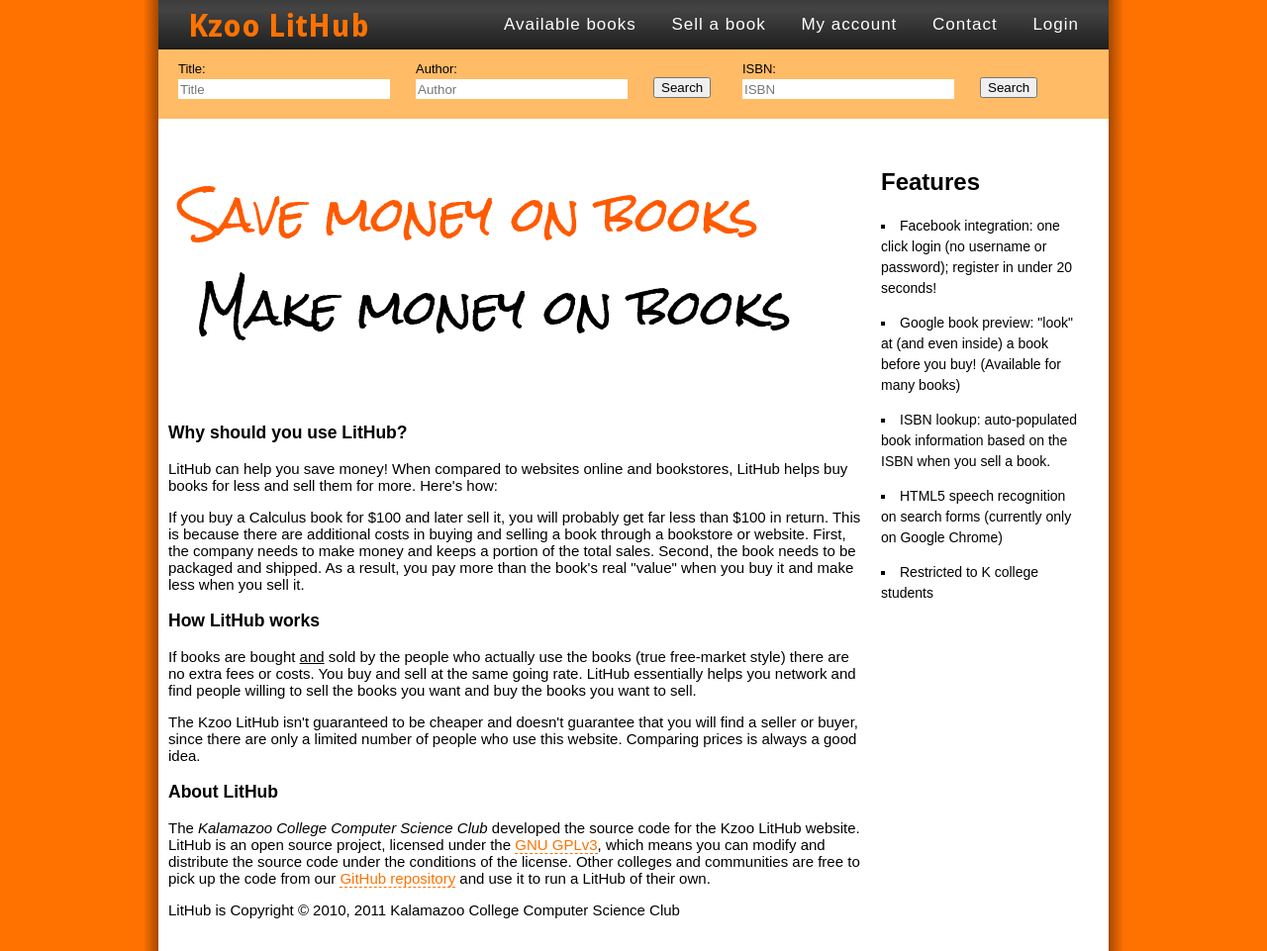
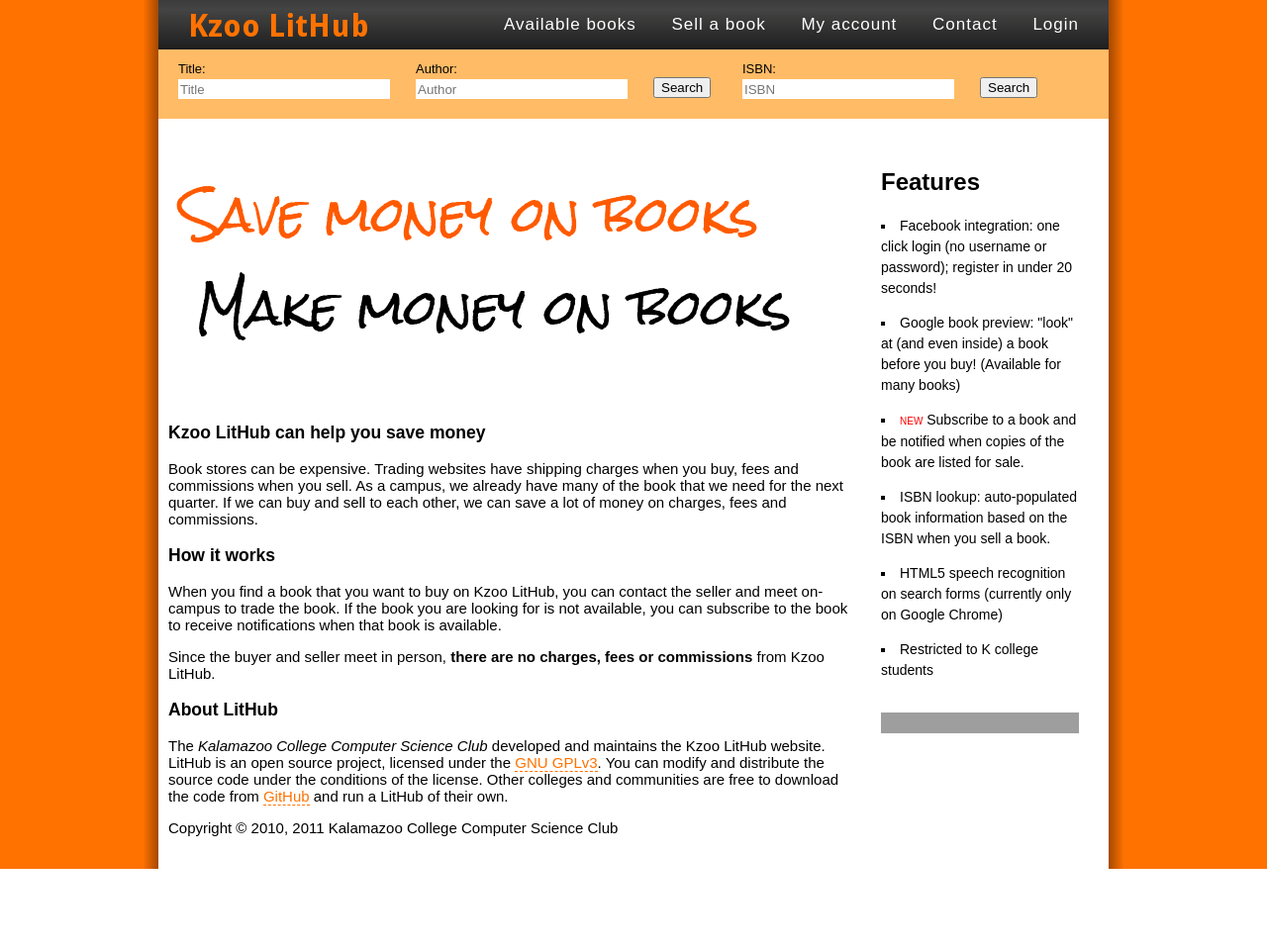
Before and after one commit to umangv/LitHub, a Django app: page / in a window 1280 px wide. Shown: the whole page at 99% size. After the commit the page ends 878 px from the top, so only its background shows below. Run offline with Django 3.2, Linux system fonts and the light colour scheme; parts of the project's set-up code (start-up, migrations or seed data) failed here and were passed over; some libraries are stand-ins or nearby versions; some web fonts are replaced; grey boxes are pictures that could not be loaded.

Commit message:
Updates to homepage
Includes new features and simplification of text. Also switched to
iframe facebook like button.

```diff
--- a/bookswap/static/css/style.css
+++ b/bookswap/static/css/style.css
@@ -304,6 +304,11 @@ ul.features li
 	margin-bottom:1em;
 	color:#000;
 }
+ul.features li span.new
+{
+	font-size:10px;
+	color:red;
+}
 div.bookthumbnail
 {
 	float:left;
--- a/templates/bookswap/home.html
+++ b/templates/bookswap/home.html
@@ -22,26 +22,26 @@
 {% block content %}
 <div id="twocol_main" style="font-size:15px;">
 <p><img src="{{ STATIC_URL}}images/mainpage.png" alt="Save money on books; Make money on books"/></p>
-<h3>Why should you use LitHub?</h3>
-<p>LitHub can help you save money! When compared to websites online and bookstores, LitHub helps buy books for less and sell them for more. Here's how:</p>
-<p>If you buy a Calculus book for $100 and later sell it, you will probably get far less than $100 in return. This is because there are additional costs in buying and selling a book through a bookstore or website. First, the company needs to make money and keeps a portion of the total sales. Second, the book needs to be packaged and shipped. As a result, you pay more than the book's real "value" when you buy it and make less when you sell it.
-<h3>How LitHub works</h3>
-<p>If books are bought <u>and</u> sold by the people who actually use the books (true free-market style) there are no extra fees or costs. You buy and sell at the same going rate. LitHub essentially helps you network and find people willing to sell the books you want and buy the books you want to sell.</p>
-<p>The Kzoo LitHub isn't guaranteed to be cheaper and doesn't guarantee that you will find a seller or buyer, since there are only a limited number of people who use this website. Comparing prices is always a good idea.</p>
+<h3>Kzoo LitHub can help you save money</h3>
+<p>Book stores can be expensive. Trading websites have shipping charges when you buy, fees and commissions when you sell. As a campus, we already have many of the book that we need for the next quarter. If we can buy and sell to each other, we can save a lot of money on charges, fees and commissions.</p>
+<h3>How it works</h3>
+<p>When you find a book that you want to buy on Kzoo LitHub, you can contact the seller and meet on-campus to trade the book. If the book you are looking for is not available, you can subscribe to the book to receive notifications when that book is available.</p>
+<p>Since the buyer and seller meet in person, <b>there are no charges, fees or commissions</b> from Kzoo LitHub.</p>
 <h3>About LitHub</h3>
-<p>The <i>Kalamazoo College Computer Science Club</i> developed the source code for the Kzoo LitHub website. LitHub is an open source project, licensed under the <a href="http://www.gnu.org/copyleft/gpl.html">GNU GPLv3</a>, which means you can modify and distribute the source code under the conditions of the license. Other colleges and communities are free to pick up the code from our <a href="http://github.com/umangv/LitHub/">GitHub repository</a> and use it to run a LitHub of their own.</p>
-<p>LitHub is Copyright &copy; 2010, 2011 Kalamazoo College Computer Science Club</p>
+<p>The <i>Kalamazoo College Computer Science Club</i> developed and maintains the Kzoo LitHub website. LitHub is an open source project, licensed under the <a href="http://www.gnu.org/copyleft/gpl.html">GNU GPLv3</a>. You can modify and distribute the source code under the conditions of the license. Other colleges and communities are free to download the code from <a href="http://github.com/umangv/LitHub/">GitHub</a> and run a LitHub of their own.</p>
+<p>Copyright &copy; 2010, 2011 Kalamazoo College Computer Science Club</p>
 </div>
 <div id="twocol_side">
     <h2>Features</h2>
     <ul class="features">
         <li>Facebook integration: one click login (no username or password); register in under 20 seconds!</li>
         <li>Google book preview: "look" at (and even inside) a book before you buy! (Available for many books)</li>
+        <li><span class="new">NEW</span> Subscribe to a book and be notified when copies of the book are listed for sale.</li>
         <li>ISBN lookup: auto-populated book information based on the ISBN when you sell a book.</li>
         <li>HTML5 speech recognition on search forms (currently only on Google Chrome)</li>
         <li>Restricted to K college students</li>
     </ul>
     <br/>
-    <div id="fb-root"></div><script src="http://connect.facebook.net/en_US/all.js#appId=178974338841655&amp;xfbml=1"></script><fb:like href="https://www.facebook.com/pages/Kalamazoo-College-Computer-Science-Club/226844833998586" send="true" layout="button_count" width="100" show_faces="true" action="like" font=""></fb:like>
+    <iframe src="//www.facebook.com/plugins/like.php?href=http%3A%2F%2Fwww.facebook.com%2Fkzoocs&amp;send=false&amp;layout=button_count&amp;width=200&amp;show_faces=false&amp;action=like&amp;colorscheme=light&amp;font=arial&amp;height=21&amp;appId=178974338841655" scrolling="no" frameborder="0" style="border:none; overflow:hidden; width:200px; height:21px;" allowTransparency="true"></iframe>
 </div>
 {% endblock %}
```
